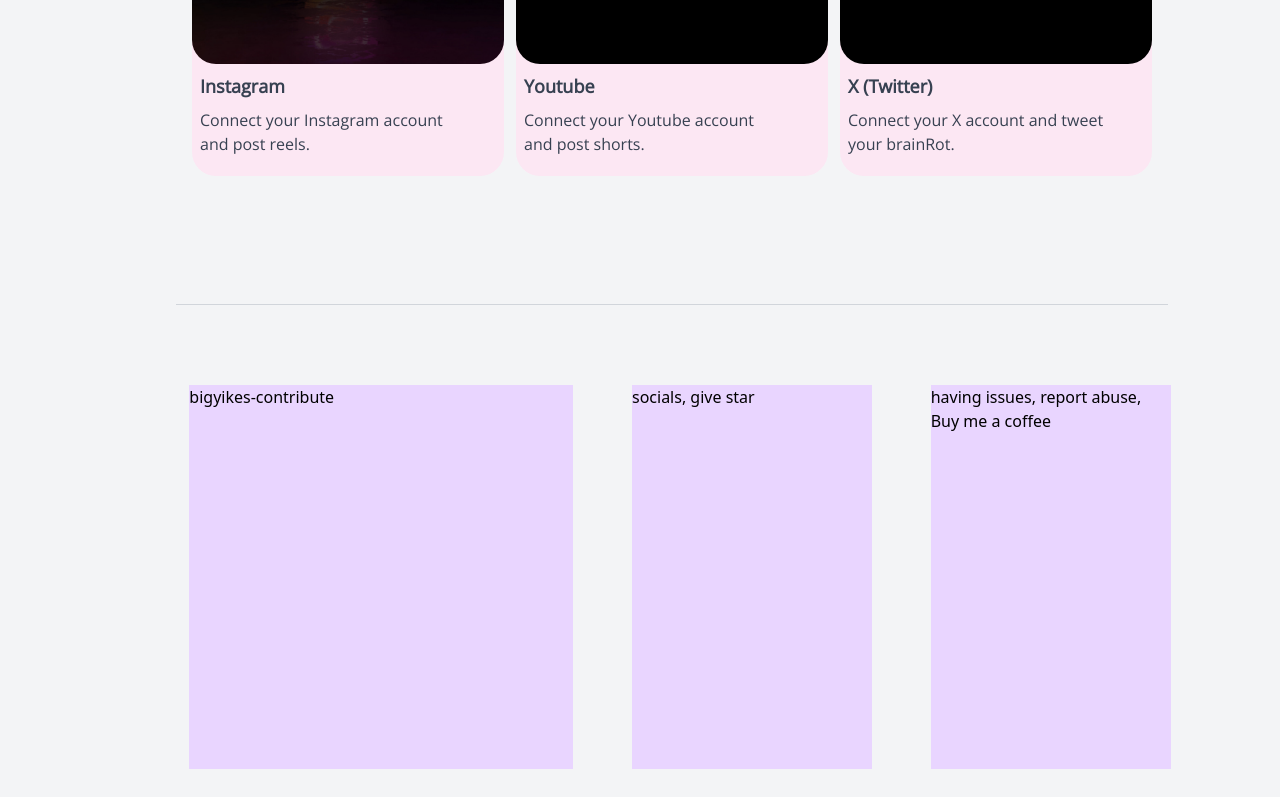
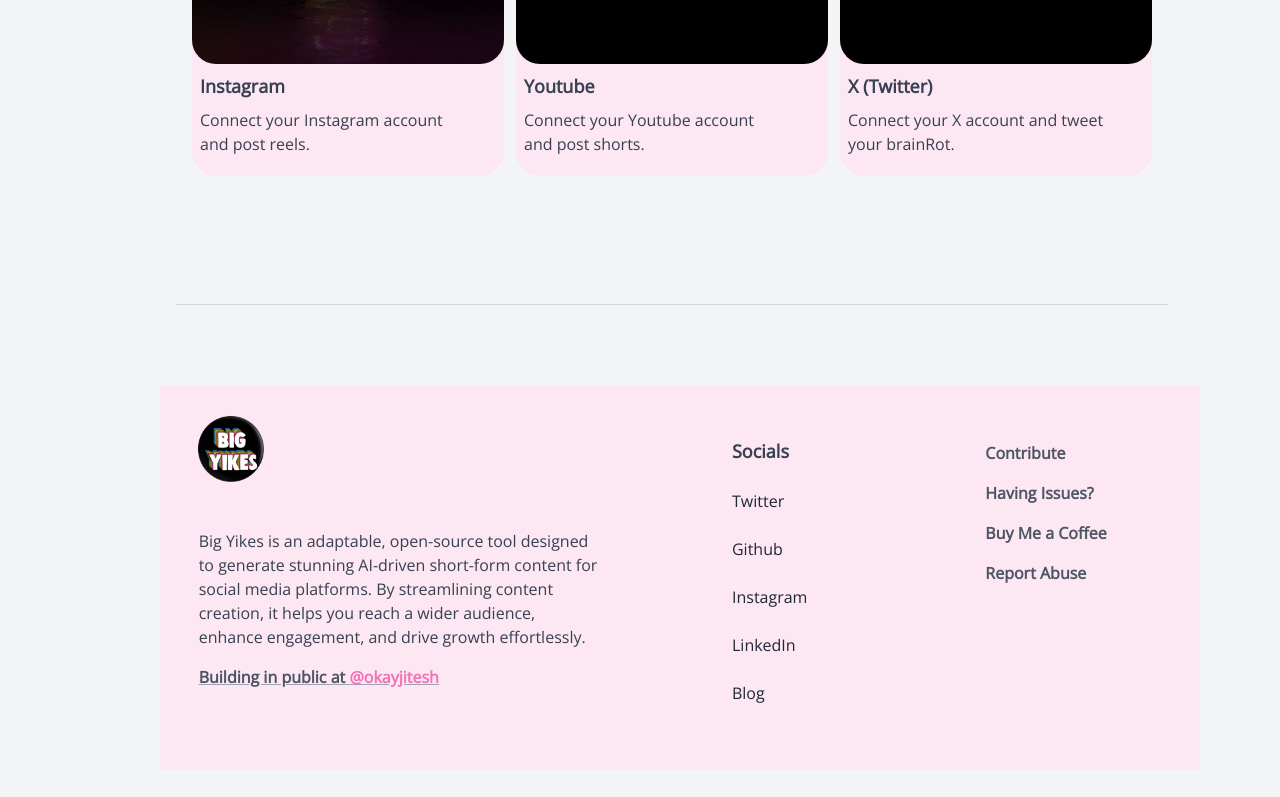
Before and after one commit to Jitesh-Raghav/BigYikes.js, a React (Vite) app: page / in a window 1280 px wide. Shown: the part 2000-2797 px from the top of the page. Built offline with nearby package versions, Linux system fonts and the light colour scheme.

Commit message:
fotter, landing skeleton done

```diff
--- a/index.html
+++ b/index.html
@@ -2,7 +2,7 @@
 <html lang="en">
   <head>
     <meta charset="UTF-8" />
-    <link rel="icon" type="image/svg+xml" href="/vite.svg" />
+    <link rel="icon" type="image/svg+xml" href="/icoon.png" />
     <meta name="viewport" content="width=device-width, initial-scale=1.0" />
     <title>BigYikes.js</title>
   </head>
--- a/package.json
+++ b/package.json
@@ -12,7 +12,7 @@
   "dependencies": {
     "@emotion/react": "^11.13.3",
     "@emotion/styled": "^11.13.0",
-    "@mui/icons-material": "^6.1.6",
+    "@mui/icons-material": "^6.1.8",
     "@mui/material": "^6.1.6",
     "@tabler/icons-react": "^3.22.0",
     "clsx": "^2.1.1",
--- a/src/Components/Landing.jsx
+++ b/src/Components/Landing.jsx
@@ -37,7 +37,7 @@
             <aside className="w-24 hidden lg:block bg-purple-50 h-screen p-4 shadow-md flex-col items-center fixed left-0 top-0">
                 {/* <h2 className="text-lg font-semibold text-gray-800 mb-6">Menu</h2> */}
 
-                <img src="/icoon.png" alt="" className='size-18' />
+                <img src="/icoon.png" alt="" className='size-18 cursor-pointer' />
 
                 <nav className="flex flex-col items-center gap-6 flex-1 mt-8">
                     <SidebarLink icon={<HomeIcon sx={{ fontSize: 24 }} />} label="Home" />
--- a/src/Components/PageTwo.jsx
+++ b/src/Components/PageTwo.jsx
@@ -1,4 +1,6 @@
 import React from 'react'
+import XIcon from '@mui/icons-material/X';
+import GitHubIcon from '@mui/icons-material/GitHub';
 
 const PageTwo = () => {
   return (
@@ -46,7 +48,7 @@
 
        <p className='ml-48 text-3xl font-Sanso pt-14 text-gray-800'>Connect your Socials</p>
        <div className='pb-20'>
-       <div className='flex gap-3 p-4 justify-around ml-44 mr-28 pb-32 border-b border-double border-gray-300'>
+       <div className='flex gap-3 p-4 justify-around ml-44 mr-28 pb-32 border-b border-gray-300'>
             <div className='w-96 h-80 bg-pink-100 flex-col mt-3 rounded-3xl hover:bg-pink-200 cursor-pointer transition-all delay-75 hover:shadow-xl'>
               <img src="/in.jpg" alt="gamingTemplates" className='h-52 w-full rounded-3xl object-cover'/>
               <p className='text-gray-700 font-Sanso font-bold text-lg pt-2 px-2'>Instagram</p>
@@ -63,13 +65,32 @@
               <p className='text-gray-700 font-Sanso pt-2 px-2 mr-10'>Connect your X account and tweet your brainRot.</p>
             </div>
        </div>
-       <div className='flex justify-around mx-20 ml-40 mt-20'>
-          <div className='h-96 w-96 bg-purple-200 '><p>bigyikes-contribute</p></div>
-          <div className='h-96 w-60 bg-purple-200 '><p>socials, give star</p></div>
-          <div className='h-96 w-60 bg-purple-200 '><p>having issues, report abuse, Buy me a coffee</p></div>
+       <div className='flex justify-around mx-20 ml-40 mt-20 bg-pink-100'>
+          <div className='h-96 w-1/2 rounded-3xl'>
+            <img className='w-20 m-6 cursor-pointer' src="/icoon.png" alt="" />
+            <p className='px-8 pt-4 font-Sanso text-gray-700 text-md mr-14'>Big Yikes is an adaptable, open-source tool designed to generate stunning AI-driven short-form content for social media platforms. By streamlining content creation, it helps you reach a wider audience, enhance engagement, and drive growth effortlessly.</p>
+            <p className='font-semibold px-8 pt-4 font-Sanso text-gray-600 underline decoration-gray-400'>Building in public at <span className='cursor-pointer text-pink-400'>@okayjitesh</span></p>
+            </div>
+          <div className='h-96 w-60  flex-col rounded-3xl'>
+            <p className='mt-10 px-8 py-3 text-gray-700 text-lg font-Sanso font-semibold'>Socials</p>
+            <p className='px-8 py-3 text-gray-800 font-Sanso hover:underline hover:decoration-gray-500 cursor-pointer'>Twitter</p>
+            <p className='px-8 py-3 text-gray-800 font-Sanso hover:underline hover:decoration-gray-500 cursor-pointer'>Github</p>
+            <p className='px-8 py-3 text-gray-800 font-Sanso hover:underline hover:decoration-gray-500 cursor-pointer'>Instagram</p>
+            <p className='px-8 py-3 text-gray-800 font-Sanso hover:underline hover:decoration-gray-500 cursor-pointer'>LinkedIn</p>
+            <p className='px-8 py-3 text-gray-800 font-Sanso hover:underline hover:decoration-gray-500 cursor-pointer'>Blog</p>
+            </div>
+          <div className='h-96 w-60 b flex-col rounded-3xl'>
+          <p className='pt-14 px-8 pb-4 text-md font-semibold text-gray-600 decoration-gray-500 hover:underline cursor-pointer font-Sanso'>Contribute</p>
+            <p className='px-8 pb-4 text-md font-semibold text-gray-600 decoration-gray-500 hover:underline cursor-pointer font-Sanso'>Having Issues?</p>
+            <p className='px-8 pb-4 text-md font-semibold text-gray-600 decoration-gray-500 hover:underline cursor-pointer font-Sanso'>Buy Me a Coffee</p>
+            <p className='px-8 pb-4 text-md font-semibold text-gray-600 decoration-gray-500 hover:underline cursor-pointer font-Sanso'>Report Abuse</p>
+            </div>
        </div>
        </div>
 
+    <div className='pt-10 pb-4 items-center justify-between text-start border-t border-gray-300 ml-44 mr-32'>
+      <p className='text-gray-700 font-Sanso ml-10'>Copyright © 2024 BigYikes.js LLC. All Rights Reserved.</p>
+    </div>
 
     </div>
 
```
Also changed, not shown: 1 other file (tests, documents, lock files or other folders).
